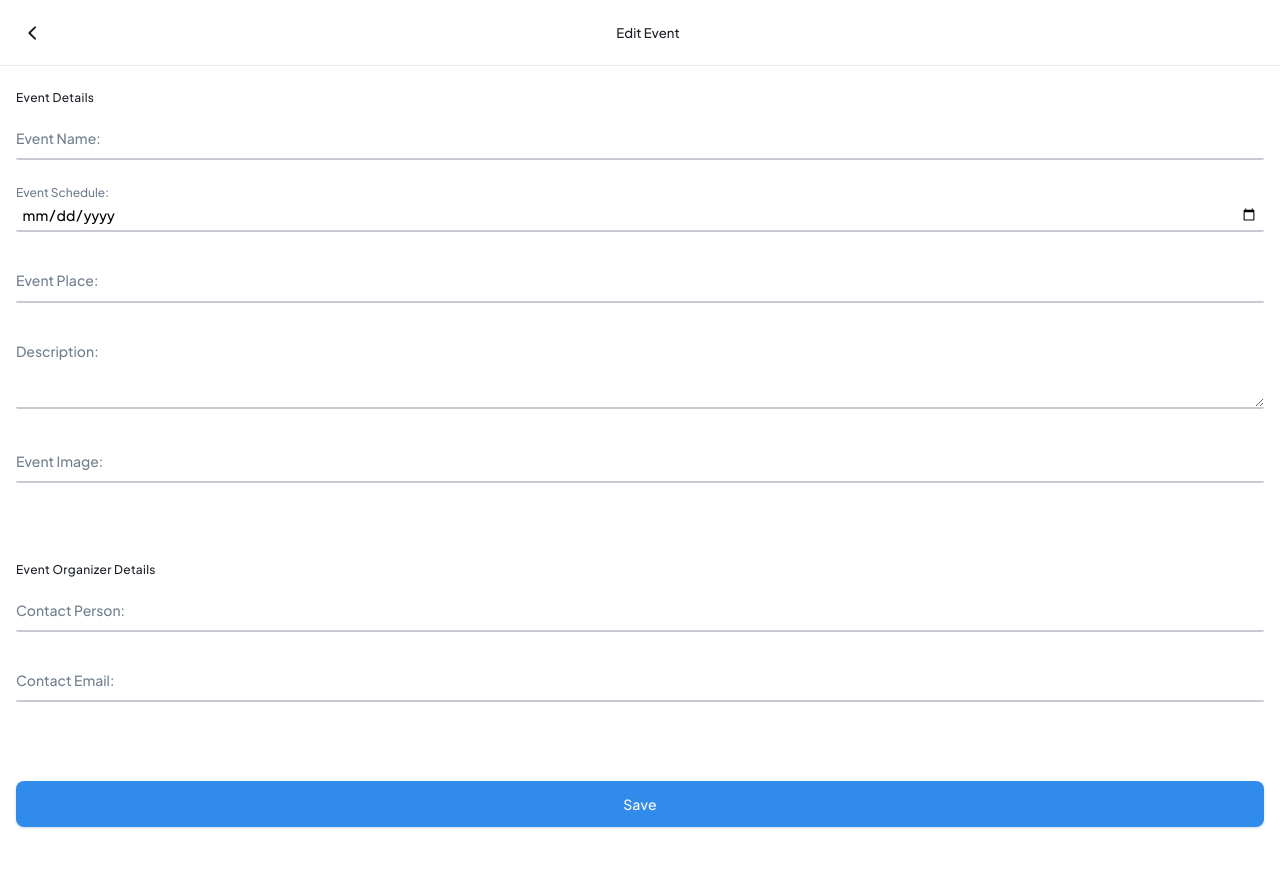
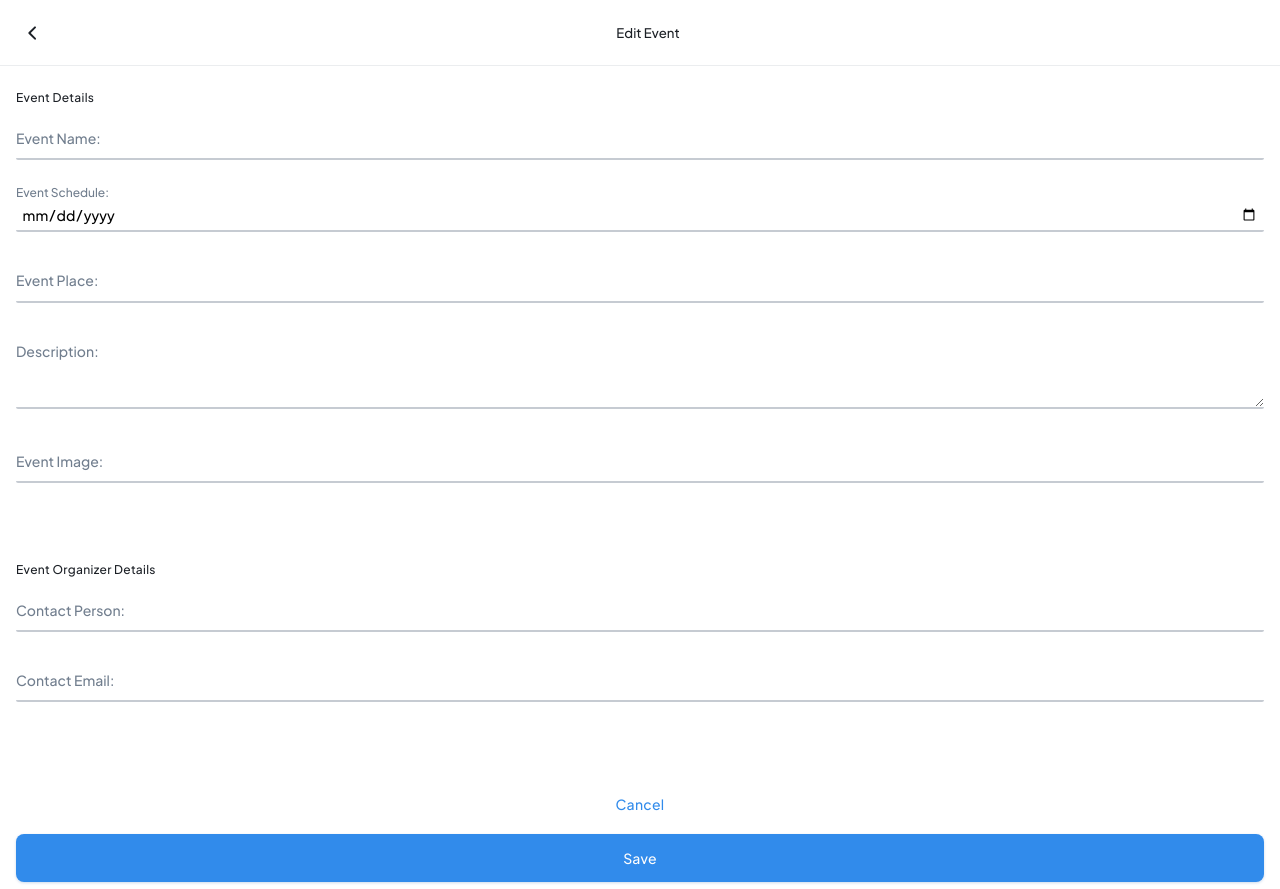
Before and after one commit to ealmario/svelte-meet, a Svelte app: page / in a window 1280 px wide. Both pictures are taken after a click on the button 48 px from the left and 712 px from the top of the page. Shown: the top 889 px of the page. Before the commit the page ends 834 px from the top, so only its background shows below. Built offline with nearby package versions, Linux system fonts and the light colour scheme.

Commit message:
Add button variants | Add cancel button in EditMeetUp | Modify MeetUpItem comp

```diff
--- a/src/components/Button.svelte
+++ b/src/components/Button.svelte
@@ -1,12 +1,24 @@
 <script>
     export let text;
     export let type;
+    export let variant;
+
+    function buttonType() {
+      switch(variant) {
+        case 'solid-primary':
+          return '';
+        case 'outline-primary':
+          return 'outline-primary';
+        case 'text-primary':
+          return 'text-primary';
+      }
+    }
 </script>
 
 <style lang="scss">
-  button {
+  .solid-primary {
     background: #318beb;
-    border: none;
+    border: 1px solid #318beb00;
     border-radius: 8px;
     box-shadow: 0 1px 3px rgba(2,77,158,0.2);
     color: #fdfdfd;
@@ -30,6 +42,45 @@
       background: #1572d5;
     }
   }
+
+  .outline-primary {
+    background: #fff;
+    border: 1px solid #318beb;
+    color: #318beb;
+
+    &:hover {
+      background: #318beb20;
+      border-color: #3c91ec;
+    }
+
+    &:active {
+      background: #318beb50;
+      border-color: #1572d5;
+    }
+  }
+
+  .text-primary {
+    background: none;
+    border: none;
+    box-shadow: none;
+    color: #318beb;
+
+    &:hover {
+      background: none;
+      color: #3c91ec;
+    }
+
+    &:active {
+      background: none;
+      color: #1572d5;
+    }
+  }
 </style>
 
-<button type={type} on:click>{text}</button>
+<button
+  type={type}
+  class={`solid-primary ${buttonType()}`}
+  on:click
+>
+  {text}
+</button>
--- a/src/components/EditMeetUp.svelte
+++ b/src/components/EditMeetUp.svelte
@@ -21,7 +21,11 @@
     const dispatch = createEventDispatcher();
 
     function submitForm() {
-      dispatch('addmeetup', meetup)
+      dispatch('addmeetup', meetup);
+    }
+
+    function closeModal() {
+      dispatch('close');
     }
 </script>
 
@@ -34,6 +38,7 @@
 
   .btn-container {
     display: flex;
+    flex-direction: column;
     justify-content: center;
     align-items: center;
     width: 100%;
@@ -93,6 +98,7 @@
         variant="input"
         id="contactPerson"
         label="Contact Person"
+        value={meetup.contactPerson}
         on:input={event => meetup.contactPerson = event.target.value}
       />
 
@@ -108,7 +114,14 @@
   <div class="btn-container" slot="footer">
     <Button
       type="button"
+      text="Cancel"
+      variant="text-primary"
+      on:click={closeModal}
+    />
+    <Button
+      type="button"
       text="Save"
+      variant="solid-primary"
       on:click={submitForm}
     />
   </div>
--- a/src/components/MeetUpItem.svelte
+++ b/src/components/MeetUpItem.svelte
@@ -48,7 +48,8 @@
   letter-spacing: 0.25px;
 }
 
-.address {
+.address
+.schedule {
   font-size: 0.75rem;
   letter-spacing: 0.25px;
   margin-bottom: 0.875rem;
@@ -56,6 +57,7 @@
 
 .description {
   line-height: 15px;
+  margin-top: 0.875rem;
 }
 
 .address,
@@ -108,7 +110,7 @@
   <div class="card-body">
     <button class={`add-to-fave ${meetup.isFavorite && 'is-favorite'}`} on:click={() => dispatch('togglefavorite', meetup.id)}></button>
     <p class="name">{meetup.name}</p>
-    <p class="address ellipsis">{meetup.address}</p>
+    <p class="address ellipsis">{meetup.address} | {meetup.schedule}</p>
     <!-- <h6>{meetup.subtitle}</h6> -->
     <!-- <p class="poster">Posted by:
       <a href="mailto:{meetup.contactEmail}">
```
